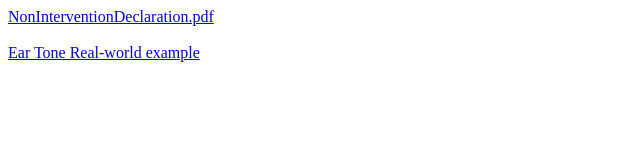
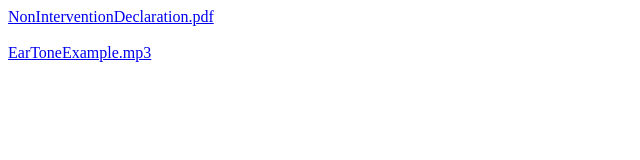
Before and after one commit to ophello/ufotwitter, a plain HTML site: page index.html in a window 1280 px wide. Shown: the full height of the page, 0-640 px from the left. Drawn offline with Linux system fonts and the light colour scheme.

Commit message:
Update index.html

```diff
--- a/index.html
+++ b/index.html
@@ -1,2 +1,2 @@
 <a href="NonInterventionDeclaration.pdf">NonInterventionDeclaration.pdf</a><br><br>
-<a href="EarToneExample.mp3">Ear Tone Real-world example</a>
+<a href="EarToneExample.mp3">EarToneExample.mp3</a>
```
